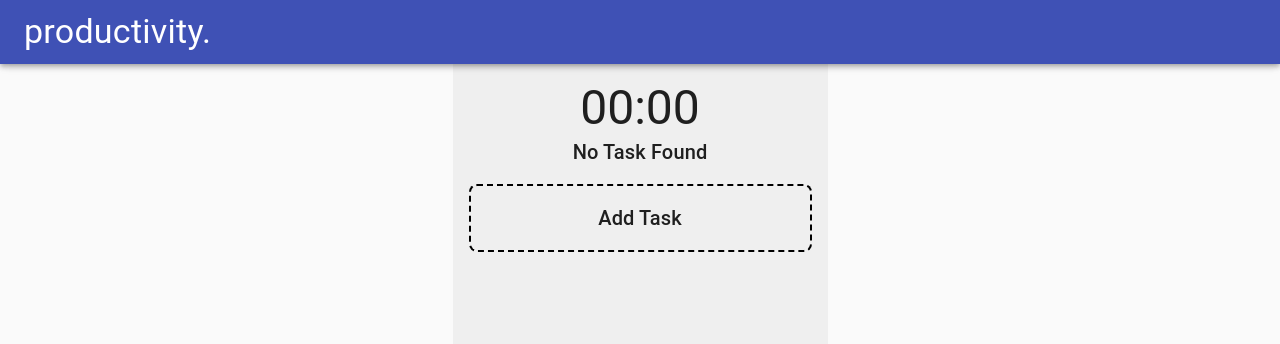
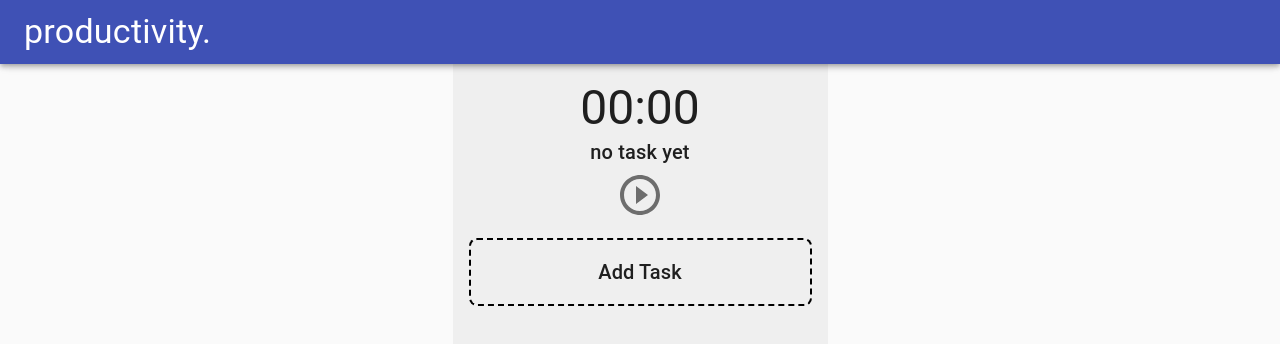
Before and after one commit to Jomark031497/aloeviate-server, a React (Create React App) app: page / in a window 1280 px wide. Shown: the top 344 px of the page. Built offline with nearby package versions, Linux system fonts and the light colour scheme.

Commit message:
conditional rendering in timer component

```diff
--- a/public/index.html
+++ b/public/index.html
@@ -24,7 +24,7 @@
       work correctly both with client-side routing and a non-root public URL.
       Learn how to configure a non-root public URL by running `npm run build`.
     -->
-    <title>React App</title>
+    <title>Productivity App</title>
   </head>
   <body>
     <noscript>You need to enable JavaScript to run this app.</noscript>
--- a/src/components/tasks/AddTask.jsx
+++ b/src/components/tasks/AddTask.jsx
@@ -12,6 +12,7 @@ const AddTask = () => {
   const [task, setTask] = useState({
     name: "",
     duration: 0,
+    elapsedTime: 0,
     isCompleted: false,
     isActive: false,
   });
--- a/src/components/timer/Timer.jsx
+++ b/src/components/timer/Timer.jsx
@@ -1,32 +1,41 @@
 import { IconButton, makeStyles, Typography } from "@material-ui/core";
 import PlayIcon from "@material-ui/icons/PlayCircleFilledWhiteOutlined";
+import { useState } from "react";
 import { useSelector } from "react-redux";
+import { v4 } from "uuid";
 import { timeFormatter } from "../../utils/timeParser";
 
 const Timer = () => {
   const classes = useStyles();
 
+  // fetches all tasks available in the state
   const tasks = useSelector((state) => state.tasks);
+
+  const [activeTask, setActiveTask] = useState({
+    id: v4(),
+    name: "no task yet",
+    duration: 0,
+  });
+
+  // The countdown timer will now start
+  const startTimer = (e) => {
+    if (!tasks.length) return;
+    console.log("timer starts now!");
+    setActiveTask(tasks[0]);
+  };
 
   return (
     <div>
-      {tasks.length ? (
       <div className={classes.root}>
         <Typography variant="h3">
-            {timeFormatter(tasks[0].duration)}
+          {timeFormatter(activeTask.duration)}
         </Typography>
-          <Typography variant="h6">{tasks[0].name}</Typography>
+        <Typography variant="h6">{activeTask.name}</Typography>
 
-          <IconButton size="small">
+        <IconButton size="small" onClick={startTimer}>
           <PlayIcon className={classes.icons} />
         </IconButton>
       </div>
-      ) : (
-        <div className={classes.root}>
-          <Typography variant="h3">00:00</Typography>
-          <Typography variant="h6">No Task Found</Typography>
-        </div>
-      )}
     </div>
   );
 };
```
Lines whose indentation alone changed are shown as unchanged.
